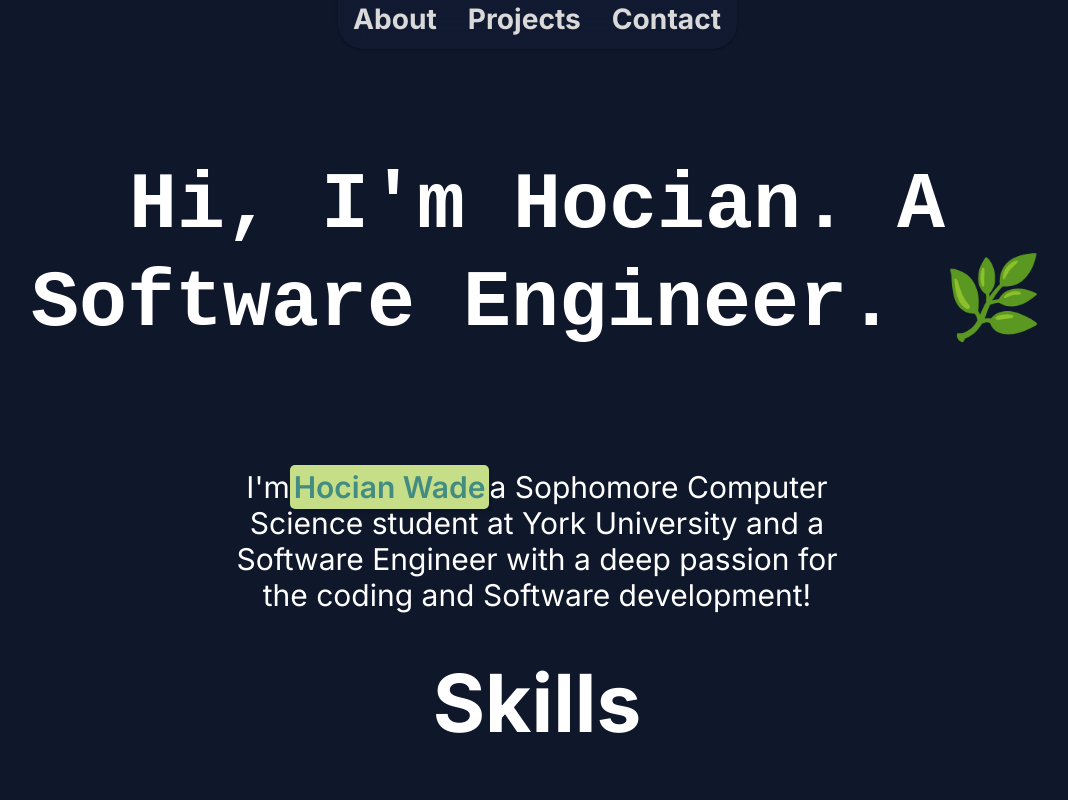
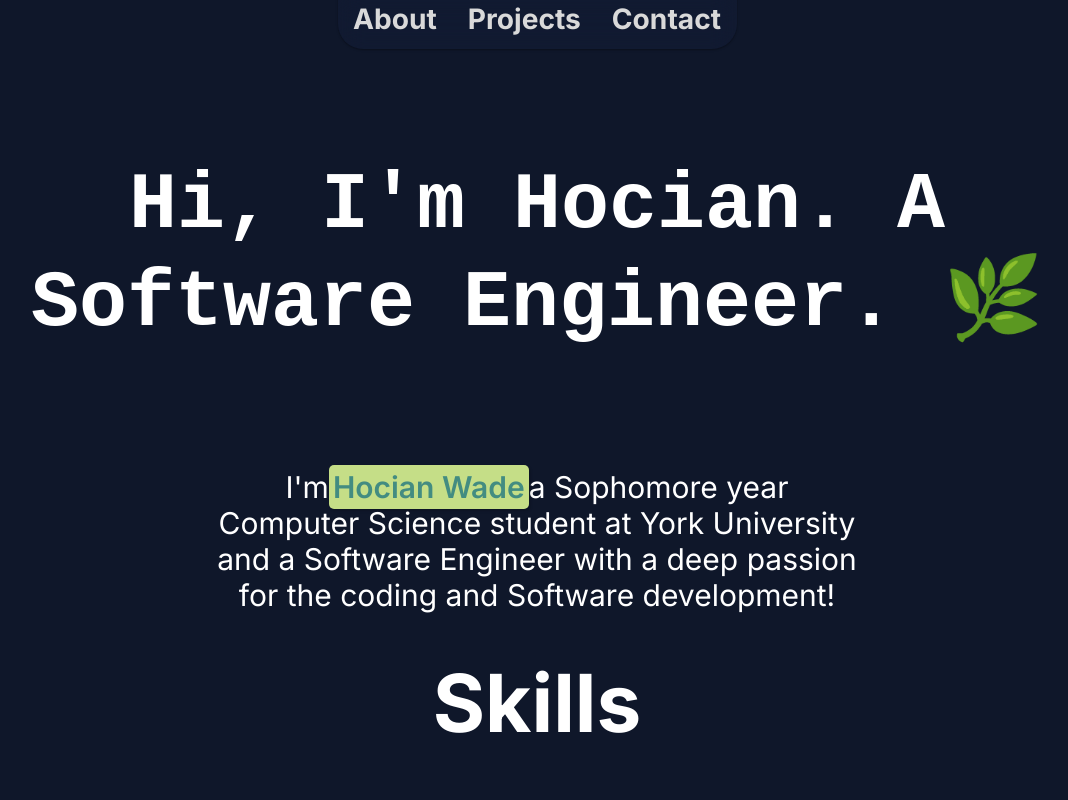
Before and after one commit to Hoccyy/my-portfolio, a Next.js app: page / in a window 1280 px wide. Shown: the top 800 px of the page, without its empty margins (103-1171 px from the left). Built offline with nearby package versions, Linux system fonts and the light colour scheme.

Commit message:
Resume update     (Automated)

```diff
--- a/src/app/page.tsx
+++ b/src/app/page.tsx
@@ -23,7 +23,7 @@ export default function Home() {
                 Hocian&nbsp;Wade
               </Link>
             </span>
-            a Sophomore Computer Science student at York University and a Software Engineer with a deep passion for the coding and Software development!
+            a Sophomore year Computer Science student at York University and a Software Engineer with a deep passion for the coding and Software development!
           </h2>
         </div>
 
```
